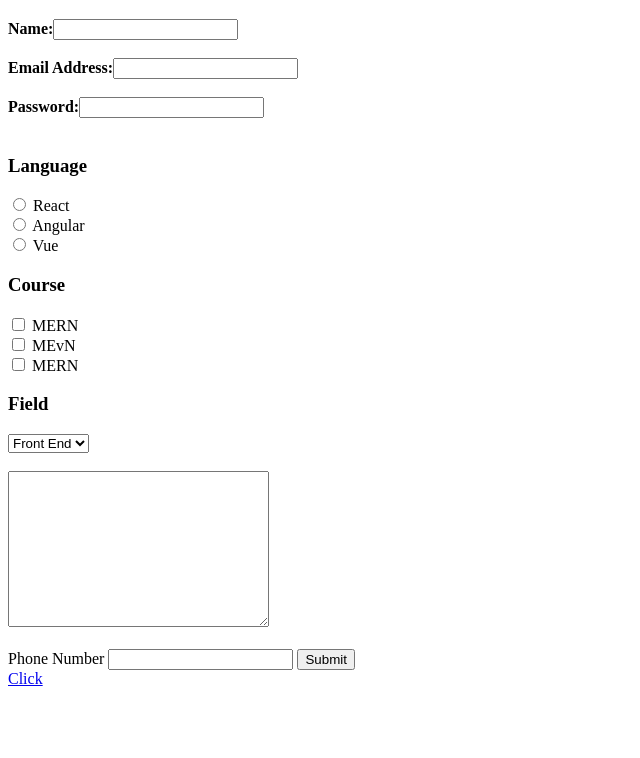
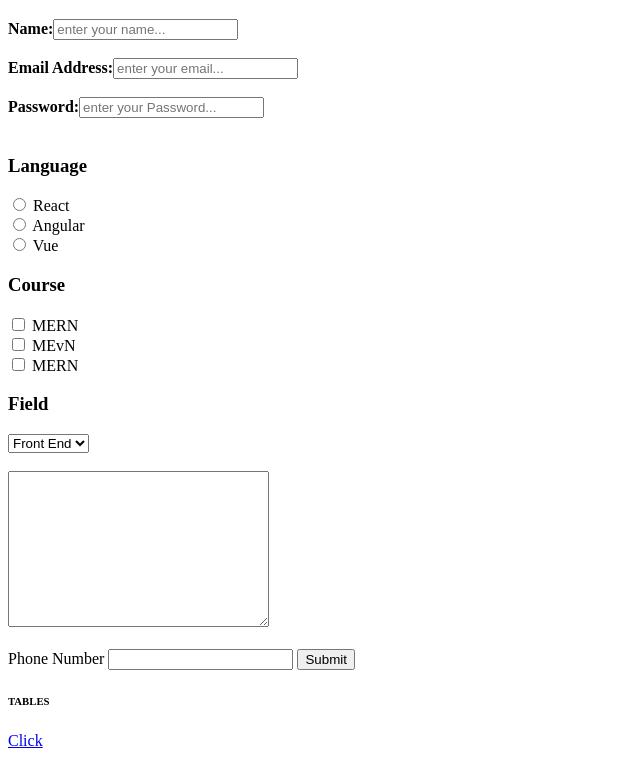
Before and after one commit to neel0390/HTML_Handson_2, a plain HTML site: page index.html in a window 1280 px wide. Shown: the part 61-819 px from the top of the page, without its empty margins (0-640 px from the left). Drawn offline with Linux system fonts and the light colour scheme.

```diff
--- a/index.html
+++ b/index.html
@@ -9,9 +9,9 @@
 <body>
   <h1>FORMS</h1>
   <form action="data.html" method="get">
-    <b>Name:</b><input type="text" name="name" required><br><br>
-    <b>Email Address:</b><input type="email" name="email" required><br><br>
-    <b>Password:</b><input type="password" name="password" required><br><br>
+    <b>Name:</b><input type="text" name="name" placeholder="enter your name..." required><br><br>
+    <b>Email Address:</b><input type="email" name="email" placeholder="enter your email..." required><br><br>
+    <b>Password:</b><input type="password" name="password" placeholder="enter your Password..." required><br><br>
     <h3>Language</h3>
 
     <input type="radio" value="React" name="language">
@@ -42,6 +42,8 @@
 <input type="text" name="number" required>
 <input type="submit" value="Submit">
 </form>
+
+<h6>TABLES</h6>
 <a href="/table.html">Click</a>
 
 </body>
```
Also changed, not shown: data.html (+1 -1 lines).
